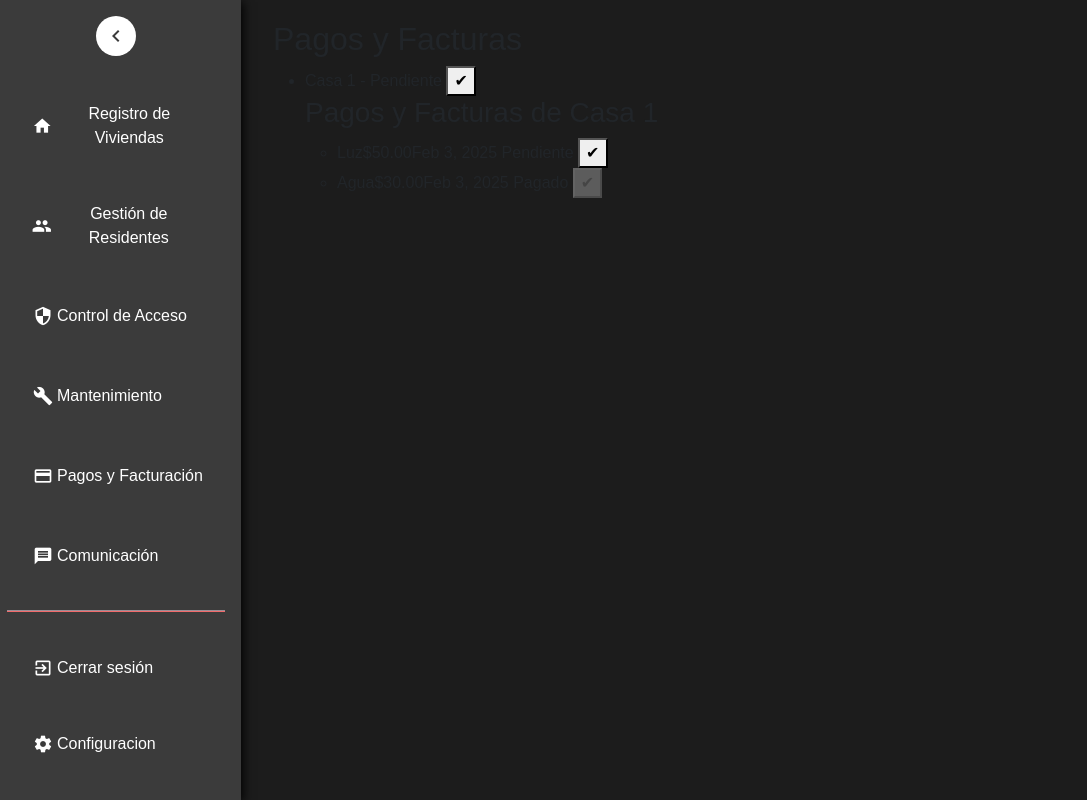
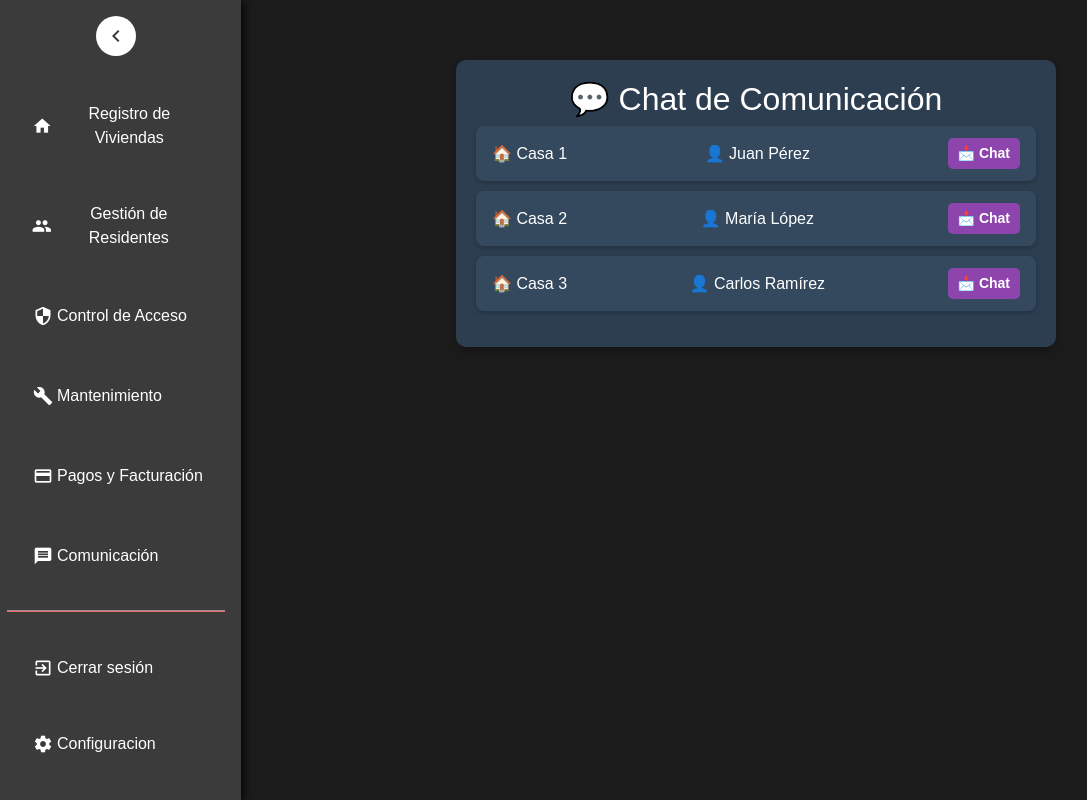
Before and after one commit to EliwtFdez/Appcluster, an Angular app: page /home/comunicacion in a window 1280 px wide. Shown: the whole page, without its empty margins (9-1096 px from the left). Built offline with nearby package versions, Linux system fonts and the light colour scheme.

Commit message:
Se termino Comunicacion Ux Ui

```diff
--- a/src/app/desktop-home/comunicacion/comunicacion.component.html
+++ b/src/app/desktop-home/comunicacion/comunicacion.component.html
@@ -1,42 +1,27 @@
 <div class="container">
-  <h2>Pagos y Facturas</h2>
-  <ul class="pagos-list">
+  <h2>💬 Chat de Comunicación</h2>
+
+  <!-- Lista de Casas -->
+  <ul class="casas-list">
     <li *ngFor="let casa of casas; trackBy: trackById" class="casa-item">
-      <span class="casa-nombre">
-        {{ casa.nombre }} -
-        <span [class.completado]="casa.mantenimiento">
-          {{ casa.mantenimiento ? 'Completado' : 'Pendiente' }}
-        </span>
-      </span>
-      <button
-        class="btn-mantenimiento"
-        (click)="completarMantenimiento(casa)"
-        [disabled]="casa.mantenimiento"
-        aria-label="Marcar como completado">
-        ✔
-      </button>
-
-      <!-- Sección de Pagos y Facturas -->
-      <div class="pagos-facturas">
-        <h3>Pagos y Facturas de {{ casa.nombre }}</h3>
-        <ul>
-          <li *ngFor="let pago of casa.pagos" class="pago-item">
-            <span class="pago-descripcion">{{ pago.descripcion }}</span>
-            <span class="pago-monto">{{ pago.monto | currency }}</span>
-            <span class="pago-fecha">{{ pago.fecha | date }}</span>
-            <span [class.pagado]="pago.pagado" class="pago-estado">
-              {{ pago.pagado ? 'Pagado' : 'Pendiente' }}
-            </span>
-            <button
-              class="btn-pagar"
-              (click)="marcarComoPagado(pago)"
-              [disabled]="pago.pagado"
-              aria-label="Marcar como pagado">
-              ✔
-            </button>
-          </li>
-        </ul>
-      </div>
+      <span class="casa-numero">🏠 Casa {{ casa.numero }}</span>
+      <span class="casa-huesped">👤 {{ casa.huesped }}</span>
+      <button class="btn-chat" (click)="seleccionarCasa(casa)">📩 Chat</button>
     </li>
   </ul>
+
+  <!-- Ventana de Chat -->
+  <div *ngIf="casaSeleccionada" class="chat-box">
+    <h3>📲 Chat con Casa {{ casaSeleccionada.numero }} - {{ casaSeleccionada.huesped }}</h3>
+    <div class="chat-messages">
+      <div *ngFor="let mensaje of casaSeleccionada.mensajes" [class.mensaje-propio]="mensaje.propietario" class="mensaje">
+        <span class="mensaje-texto">{{ mensaje.texto }}</span>
+        <span class="mensaje-hora">{{ mensaje.hora }}</span>
+      </div>
+    </div>
+    <div class="chat-input">
+      <input [(ngModel)]="nuevoMensaje" placeholder="Escribe un mensaje..." />
+      <button class="btn-enviar" (click)="enviarMensaje()">📤</button>
+    </div>
+  </div>
 </div>
--- a/src/app/desktop-home/comunicacion/comunicacion.component.scss
+++ b/src/app/desktop-home/comunicacion/comunicacion.component.scss
@@ -0,0 +1,125 @@
+// 🎨 Colores
+$primary-color: #2C3E50;
+$secondary-color: #34495E;
+$tertiary-color: #1F2A44;
+$accent-color: #16A085;
+$highlight-color: #8E44AD;
+$dark-gray: #2E4053;
+$carbon-gray: #3B3B3B;
+$text-color: #ffffff;
+
+// Contenedor principal
+.container {
+  max-width: 600px;
+  margin: 40px auto;
+  background: $primary-color;
+  padding: 20px;
+  border-radius: 10px;
+  box-shadow: 0 4px 10px rgba(0, 0, 0, 0.3);
+  color: $text-color;
+  text-align: center;
+}
+
+// Lista de casas
+.casas-list {
+  list-style: none;
+  padding: 0;
+}
+
+.casa-item {
+  display: flex;
+  justify-content: space-between;
+  align-items: center;
+  padding: 12px 16px;
+  background: $secondary-color;
+  border-radius: 8px;
+  margin-bottom: 10px;
+  box-shadow: 0 2px 5px rgba(0, 0, 0, 0.2);
+}
+
+.btn-chat {
+  padding: 5px 10px;
+  border: none;
+  border-radius: 5px;
+  background-color: $highlight-color;
+  color: white;
+  font-size: 14px;
+  font-weight: bold;
+  cursor: pointer;
+  transition: background 0.3s;
+
+  &:hover {
+    background-color: darken($highlight-color, 10%);
+  }
+}
+
+// Caja de chat
+.chat-box {
+  background: $tertiary-color;
+  padding: 15px;
+  border-radius: 8px;
+  margin-top: 20px;
+  box-shadow: 0 3px 6px rgba(0, 0, 0, 0.2);
+}
+
+.chat-messages {
+  max-height: 250px;
+  overflow-y: auto;
+  padding: 10px;
+  background: $dark-gray;
+  border-radius: 6px;
+}
+
+.mensaje {
+  display: flex;
+  flex-direction: column;
+  align-items: flex-start;
+  background: $carbon-gray;
+  color: white;
+  padding: 8px;
+  margin: 5px 0;
+  border-radius: 6px;
+  max-width: 75%;
+}
+
+.mensaje-propio {
+  align-self: flex-end;
+  background: $accent-color;
+}
+
+.mensaje-texto {
+  font-size: 14px;
+}
+
+.mensaje-hora {
+  font-size: 10px;
+  align-self: flex-end;
+}
+
+// Input de chat
+.chat-input {
+  display: flex;
+  margin-top: 10px;
+}
+
+.chat-input input {
+  flex: 1;
+  padding: 10px;
+  border-radius: 6px;
+  border: none;
+  margin-right: 5px;
+}
+
+.btn-enviar {
+  padding: 10px;
+  border: none;
+  border-radius: 6px;
+  background-color: $accent-color;
+  color: white;
+  font-weight: bold;
+  cursor: pointer;
+
+  &:hover {
+    background-color: darken($accent-color, 10%);
+  }
+}
--- a/src/app/desktop-home/comunicacion/comunicacion.component.ts
+++ b/src/app/desktop-home/comunicacion/comunicacion.component.ts
@@ -1,33 +1,70 @@
 import { CommonModule } from '@angular/common';
 import { Component } from '@angular/core';
+import { FormsModule } from '@angular/forms';
 
 @Component({
   selector: 'app-comunicacion',
-  imports: [CommonModule],
+  imports: [CommonModule, FormsModule],
   templateUrl: './comunicacion.component.html',
   styleUrl: './comunicacion.component.scss'
 })
-export class ComunicacionComponent {
-casas = [
-    {
-      nombre: "Casa 1",
-      mantenimiento: false,
-      pagos: [
-        { descripcion: "Luz", monto: 50, fecha: new Date(), pagado: false },
-        { descripcion: "Agua", monto: 30, fecha: new Date(), pagado: true }
-      ]
-    }
-  ];
 
-  completarMantenimiento(casa: any) {
-    casa.mantenimiento = true;
+export class ComunicacionComponent{
+
+  casas: Casa[] = [
+    { numero: 1, huesped: "Juan Pérez", mensajes: [] },
+    { numero: 2, huesped: "María López", mensajes: [] },
+    { numero: 3, huesped: "Carlos Ramírez", mensajes: [] }
+  ]
+
+  casaSeleccionada: Casa | null = null;
+  nuevoMensaje: string = '';
+
+  seleccionarCasa(casa: Casa) {
+    this.casaSeleccionada = casa;
   }
 
-  marcarComoPagado(pago: any) {
-    pago.pagado = true;
+  enviarMensaje() {
+    if (this.nuevoMensaje.trim() === '' || !this.casaSeleccionada) return;
+
+    const horaActual = new Date().toLocaleTimeString();
+
+    this.casaSeleccionada.mensajes.push({
+      texto: this.nuevoMensaje,
+      propietario: true,
+      hora: horaActual
+    });
+
+    // Simulación de respuesta automática
+    setTimeout(() => {
+      if (this.casaSeleccionada) {
+        this.casaSeleccionada.mensajes.push({
+          texto: "Mensaje recibido ✔️",
+          propietario: false,
+          hora: new Date().toLocaleTimeString()
+        });
+      }
+    }, 1000);
+
+    this.nuevoMensaje = ''; // Limpiar input
   }
 
-  trackById(index: number, item: any) {
-    return item.nombre;
+  trackById(index: number, casa: Casa): number {
+    return casa.numero;
   }
 }
+
+
+//QUITAR POR LO MIENTRAS:
+
+interface Mensaje {
+  texto: string;
+  propietario: boolean;
+  hora: string;
+}
+
+interface Casa {
+  numero: number;
+  huesped: string;
+  mensajes: Mensaje[];
+}
```
